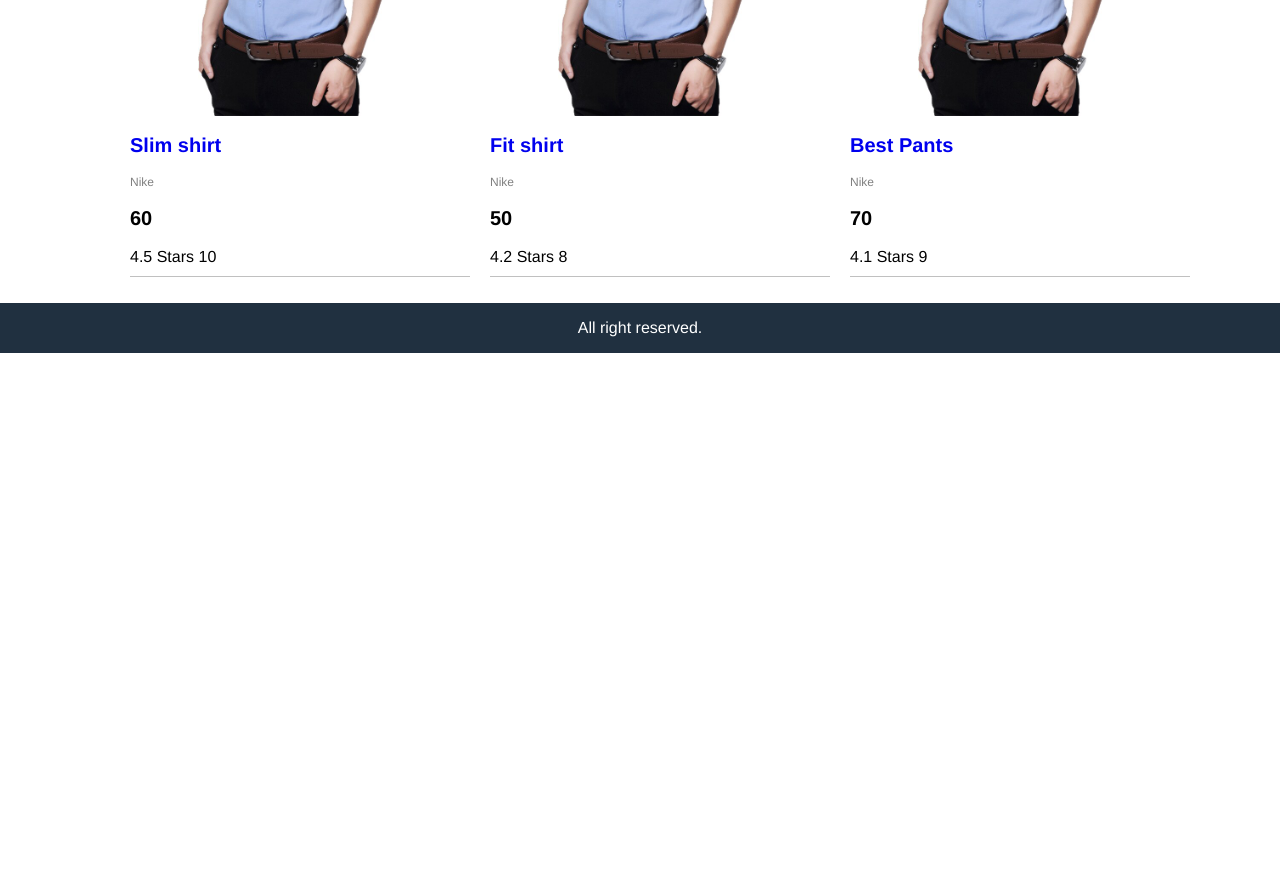
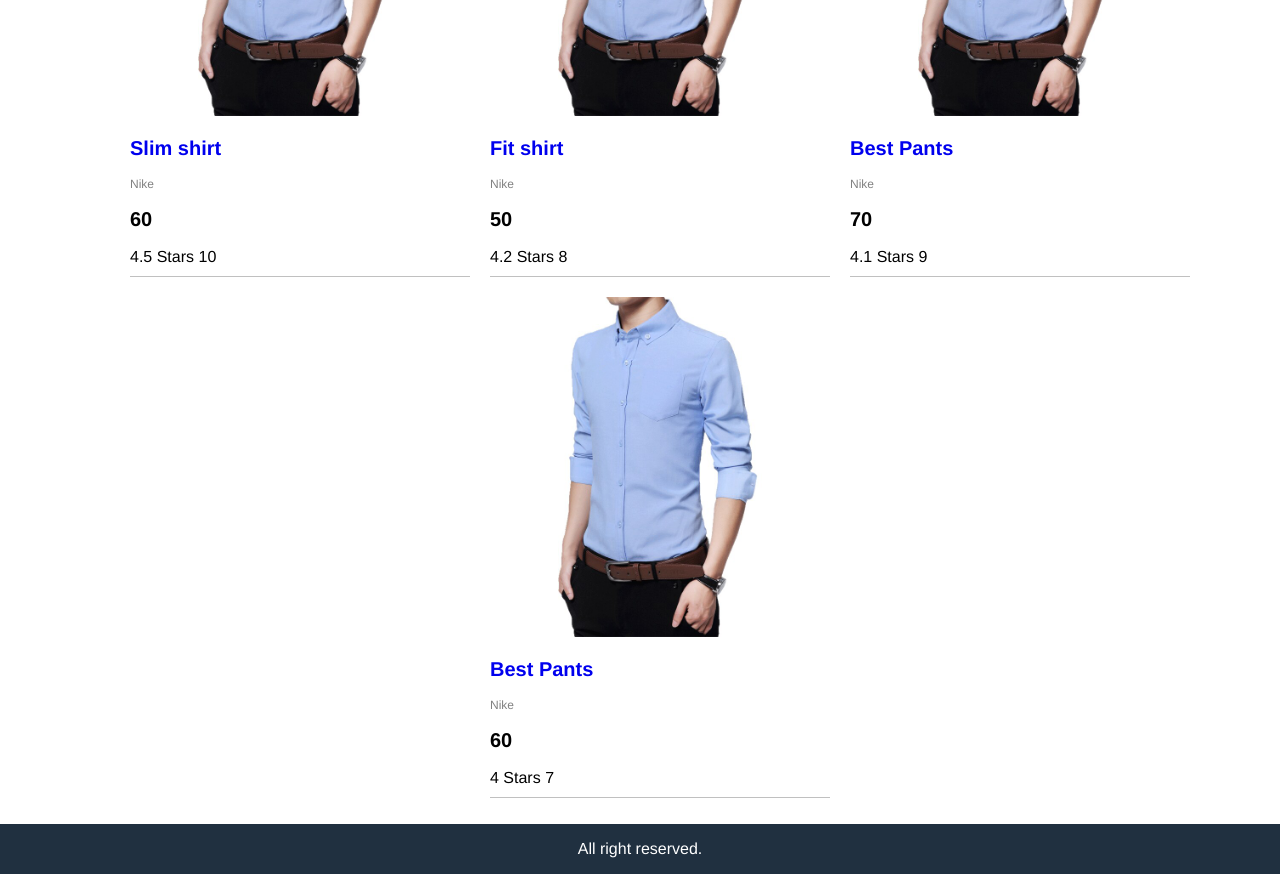
Before and after one commit to Hayder-Suwaed/irazona, a React (Create React App) app in the folder frontend/: page / in a window 1280 px wide. Shown: the part 300-1174 px from the top of the page. Before the commit the page ends 800 px from the top, so only its background shows below. Built offline with nearby package versions, Linux system fonts and the light colour scheme.

Commit message:
create Route for products

```diff
--- a/frontend/package.json
+++ b/frontend/package.json
@@ -8,6 +8,7 @@
     "@testing-library/user-event": "^7.2.1",
     "react": "^16.13.1",
     "react-dom": "^16.13.1",
+    "react-router-dom": "^5.2.0",
     "react-scripts": "3.4.1"
   },
   "scripts": {
--- a/frontend/src/App.js
+++ b/frontend/src/App.js
@@ -1,6 +1,9 @@
 import React from "react";
-import data from './data'
+import { BrowserRouter, Link, Route } from "react-router-dom";
+import data from "./data";
 import "./App.css";
+import ProductScreen from "./Screens/ProductScreen";
+import HomeScreen from "./Screens/homeScreen";
 
 function App() {
   const openMenu = () => {
@@ -11,11 +14,12 @@ function App() {
   };
 
   return (
+    <BrowserRouter>
       <div className="grid-container">
         <header className="header">
           <div className="brand">
             <button onClick={openMenu}>&#9776;</button>
-          <a href="index.html">Irazon</a>
+            <Link to="/">Irazon</Link>
           </div>
           <div className="header-links">
             <a href="cart.html">Cart</a>
@@ -39,31 +43,14 @@ function App() {
         </aside>
         <main className="main">
           <div className="content">
-          <ul className="products">
-            {data.products.map((product) => (
-              <li>
-                <div className="product">
-                  <img
-                    className="product-image"
-                    src={product.image}
-                    alt="product"
-                  />
-                  <div className="product-name">
-                    <a href="product.html">{product.name}</a>
-                  </div>
-                  <div className="product-brand">{product.brand}</div>
-                  <div className="product-price">{product.price}</div>
-                  <div className="product-rating">
-                    {product.rating} Stars {product.numReviews}
-                  </div>
-                </div>
-              </li>
-            ))}
-          </ul>
+            <Route path="/products/:id" component={ProductScreen} />
+            <Route path="/" exact={true} component={HomeScreen} />
+
           </div>
         </main>
         <footer className="footer">All right reserved.</footer>
       </div>
+    </BrowserRouter>
   );
 }
 
--- /dev/null
+++ b/frontend/src/Screens/ProductScreen.js
@@ -0,0 +1,12 @@
+import React from 'react';
+import data from '../data';
+
+
+function ProductScreen(props) {
+    const product = data.products.find(x => x._id === props.match.params.id)
+    return <div>
+        <h1>{product.name}</h1>
+    </div>
+}
+
+export default ProductScreen;
--- /dev/null
+++ b/frontend/src/Screens/homeScreen.js
@@ -0,0 +1,35 @@
+import React from "react";
+import { Link } from "react-router-dom";
+import data from "../data";
+
+function HomeScreen(props) {
+  return (
+    <ul className="products">
+      {data.products.map((product) => (
+        <li>
+          <div className="product">
+            <Link to={"/products/" + product._id}>
+              {" "}
+              <img
+                className="product-image"
+                src={product.image}
+                alt="product"
+              />
+            </Link>
+
+            <div className="product-name">
+              <Link to={"/products/" + product._id}>{product.name}</Link>
+            </div>
+            <div className="product-brand">{product.brand}</div>
+            <div className="product-price">{product.price}</div>
+            <div className="product-rating">
+              {product.rating} Stars {product.numReviews}
+            </div>
+          </div>
+        </li>
+      ))}
+    </ul>
+  );
+}
+
+export default HomeScreen;
--- a/frontend/src/data.js
+++ b/frontend/src/data.js
@@ -1,5 +1,6 @@
 export default  {
     products: [{
+        _id:'1',
         name: 'Slim shirt',
         category: 'Shirts',
         image: '/images/d1.jpg',
@@ -9,6 +10,7 @@ export default  {
         numReviews: 10
     },
     {
+        _id: '2',
         name: 'Fit shirt',
         category: 'Shirts',
         image: '/images/d1.jpg',
@@ -18,6 +20,7 @@ export default  {
         numReviews: 8
     },
     {
+        _id: '3',
         name: 'Best Pants',
         category: 'Pants',
         image: '/images/d1.jpg',
@@ -26,5 +29,15 @@ export default  {
         rating: 4.1,
         numReviews: 9
     },
+    {
+        _id: '4',
+        name: 'Best Pants',
+        category: 'Pants',
+        image: '/images/d1.jpg',
+        price: 60,
+        brand: 'Nike',
+        rating: 4,
+        numReviews: 7
+    },
 ]
 }
--- a/frontend/src/index.css
+++ b/frontend/src/index.css
@@ -6,6 +6,9 @@ body {
   font: 1.6rem Helvetica;
   height: 100vh;
   margin: 0;
+}
+#root {
+  height: 100%
 }
 .grid-container {
   display: grid;
```
Also changed, not shown: 1 other file (tests, documents, lock files or other folders). Lines whose indentation alone changed are shown as unchanged.
